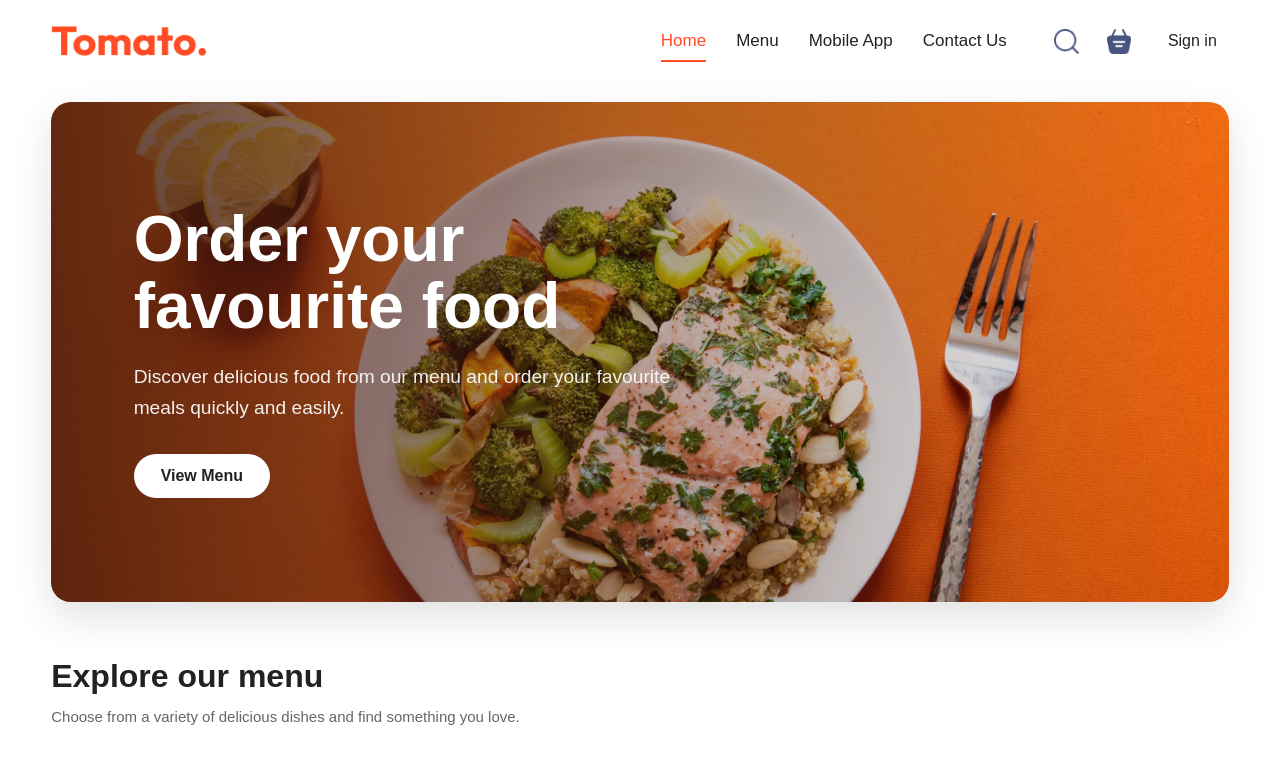
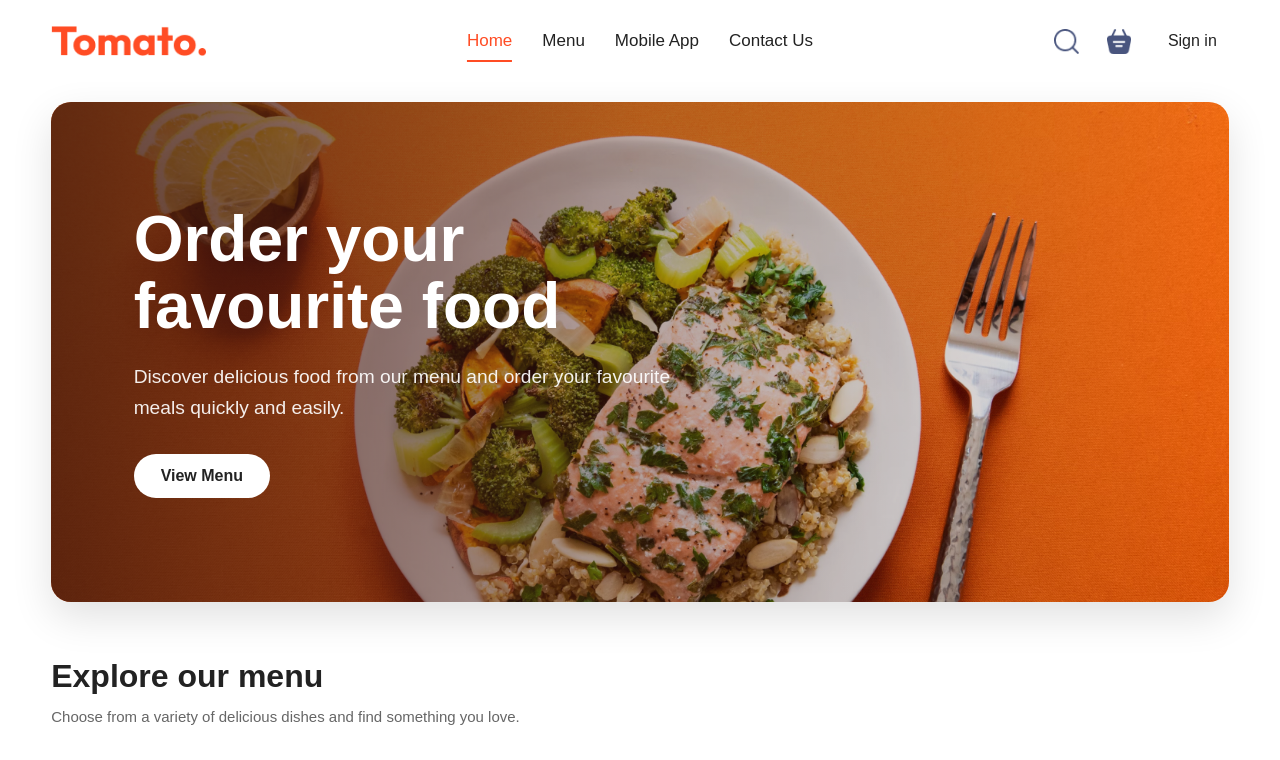
Before and after one commit to npawanreddy18/TOMATO-website, a React (Vite) app in the folder frontend/: page / in a window 1280 px wide. Shown: the top 760 px of the page. Built offline with nearby package versions, Linux system fonts and the light colour scheme; no server answers.

Commit message:
Center navbar and add food images

```diff
--- a/frontend/src/components/navbar/navbar.css
+++ b/frontend/src/components/navbar/navbar.css
@@ -51,10 +51,12 @@
 
     gap: 30px;
 
-    margin-left: auto;
-    margin-right: 45px;
+    position: absolute;
+    left: 50%;
+    transform: translateX(-50%);
+
+    margin: 0;
 }
-
 
 /* MENU LINKS */
 
```
Also changed, not shown: frontend/src/assets/WhatsApp Image 2026-09-21 at 9.15.18 PM.jpeg (added), frontend/src/assets/cobb_salad_.jpg (added).
